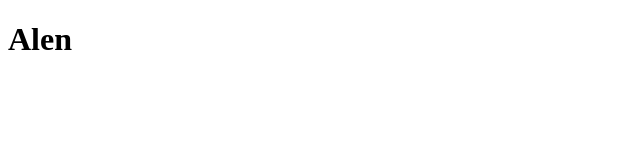
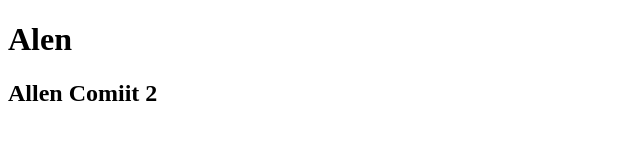
Before and after one commit to Jayyiddd/web-lms, a plain HTML site: page index.html in a window 1280 px wide. Shown: the whole page, without its empty margins (0-640 px from the left). Drawn offline with Linux system fonts and the light colour scheme.

Commit message:
two Commit

```diff
--- a/index.html
+++ b/index.html
@@ -9,6 +9,7 @@
 
 <body>
     <h1>Alen</h1>
+    <h2>Allen Comiit 2</h2>
 </body>
 
 </html>
```
